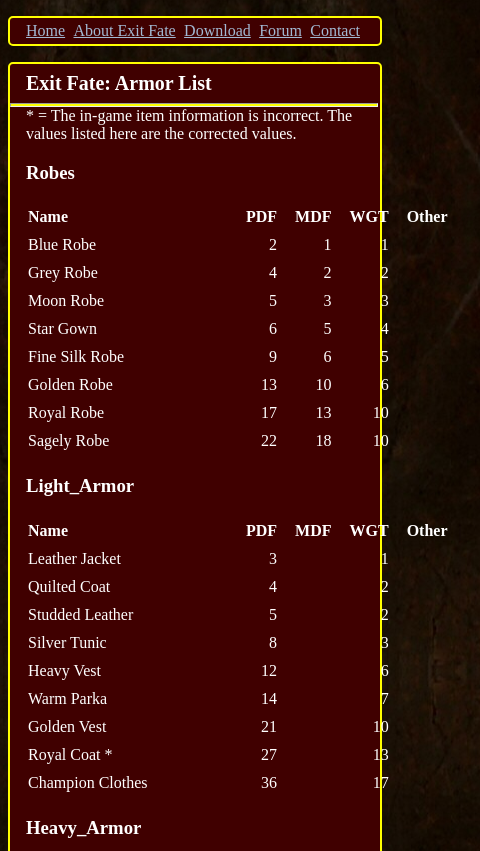
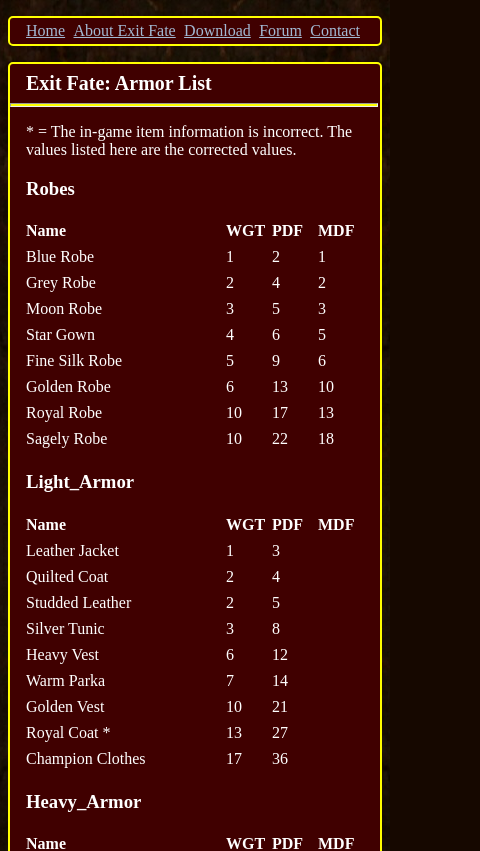
Before and after one commit to ak505188/The-Hand-of-Fate-Remake, a SvelteKit app: page /guides/armor in a window 390 px wide. Shown: the top 851 px of the page, 480 px wide, since content can reach past the window. Built offline with nearby package versions, Linux system fonts and the light colour scheme.

Commit message:
Mobile styling for armor page (this was a nightmare)

```diff
--- a/src/routes/guides/armor/+page.svelte
+++ b/src/routes/guides/armor/+page.svelte
@@ -7,7 +7,10 @@
 <Container>
   <h2>Exit Fate: Armor List</h2>
   <hr class="border">
-  <aside>* = The in-game item information is incorrect. The values listed here are the corrected values.</aside>
+  <p>
+    * = The in-game item information is incorrect. The values listed here are the corrected values.
+  </p>
+  <section>
     <h3>Robes</h3>
     <Table armor={Robes}/>
     <h3>Light_Armor</h3>
@@ -30,4 +33,11 @@
     <Table armor={Heavy_Footwear}/>
     <h3>Special_Footwear</h3>
     <Table armor={Special_Footwear}/>
+  </section>
 </Container>
+
+<style>
+  section {
+    margin: 1rem 0;
+  }
+</style>
--- /dev/null
+++ b/src/routes/guides/armor/Entry.svelte
@@ -0,0 +1,67 @@
+<script>
+  import Spoiler from '$lib/components/Spoiler.svelte';
+  export let item;
+  export let header = false;
+
+  const has_description = item.description || item.how_to_obtain;
+
+</script>
+
+<div class:header={header} class:description={has_description} class="row">
+  <div class="name">{item.name}</div>
+  <div class="wgt">{item.WGT}</div>
+  <div class="pdf">{item.PDF}</div>
+  <div class="mdf">{item.MDF || ''}</div>
+  {#if has_description}
+  <div class="other">
+    {item.description || ''}
+    {#if item.how_to_obtain}
+      <Spoiler>{item.how_to_obtain}</Spoiler>
+    {/if}
+  </div>
+  {/if}
+</div>
+
+<style>
+  .row {
+    display: grid;
+    grid-template-columns: 12rem repeat(3, 4rem);
+    margin: .25rem 0;
+  }
+
+  .row.header {
+    font-weight: 600;
+  }
+
+  .row.description {
+    grid-template-columns: 12rem repeat(3, 4rem) auto;
+  }
+
+  @media (max-width: 700px) {
+    .row.row {
+      grid-template-columns: 12rem repeat(2, 4rem) auto;
+    }
+
+    .row .name {
+      text-wrap: wrap;
+    }
+
+    .row .other {
+      width: 100%;
+      text-wrap: wrap;
+      grid-area: other;
+    }
+
+    .row.description {
+      grid-template-areas:
+        ". . . ."
+        "other other other other";
+    }
+  }
+
+  @media (max-width: 420px) {
+    .row.row {
+      grid-template-columns: auto repeat(3, 2.875rem);
+    }
+  }
+</style>
--- a/src/routes/guides/armor/Table.svelte
+++ b/src/routes/guides/armor/Table.svelte
@@ -1,52 +1,24 @@
 <script>
-  import Spoiler from '$lib/components/Spoiler.svelte';
+  import Entry from './Entry.svelte';
   export let armor;
+
+  const header = {
+    name: 'Name',
+    PDF: 'PDF',
+    MDF: 'MDF',
+    WGT: 'WGT',
+  }
 </script>
 
-<table>
-  <thead>
-    <tr>
-      <th class="name">Name</th>
-      <th class="stat">PDF</th>
-      <th class="stat">MDF</th>
-      <th class="stat">WGT</th>
-      <th>Other</th>
-    </tr>
-  </thead>
-  <tbody>
-    {#each armor as item}
-      <tr>
-        <td class="name">{item.name}</td>
-        <td class="stat">{item.PDF}</td>
-        <td class="stat">{item.MDF || ''}</td>
-        <td class="stat">{item.WGT}</td>
-        <td>
-          {item.description || ''}
-          {#if item.how_to_obtain}
-            <Spoiler>{item.how_to_obtain}</Spoiler>
-          {/if}
-        </td>
-      </tr>
-    {/each}
-  </tbody>
-</table>
+<div>
+  <Entry header={true} item={header}/>
+  {#each armor as item}
+    <Entry item={item}/>
+  {/each}
+</div>
 
 <style>
-  td, th {
-    text-align: left;
-    padding: .25rem .5rem;
-  }
-
-  td.stat, th.stat {
-    text-align: right;
-  }
-
-  td:first-child, th:first-child {
-    padding-left: 0;
-    padding-right: 1rem;
-  }
-
-  td.name, th.name {
-    min-width: 12rem;
+  div {
+    display: grid;
   }
 </style>
```
Also changed, not shown: 1 other file (tests, documents, lock files or other folders). Lines whose indentation alone changed are shown as unchanged.
